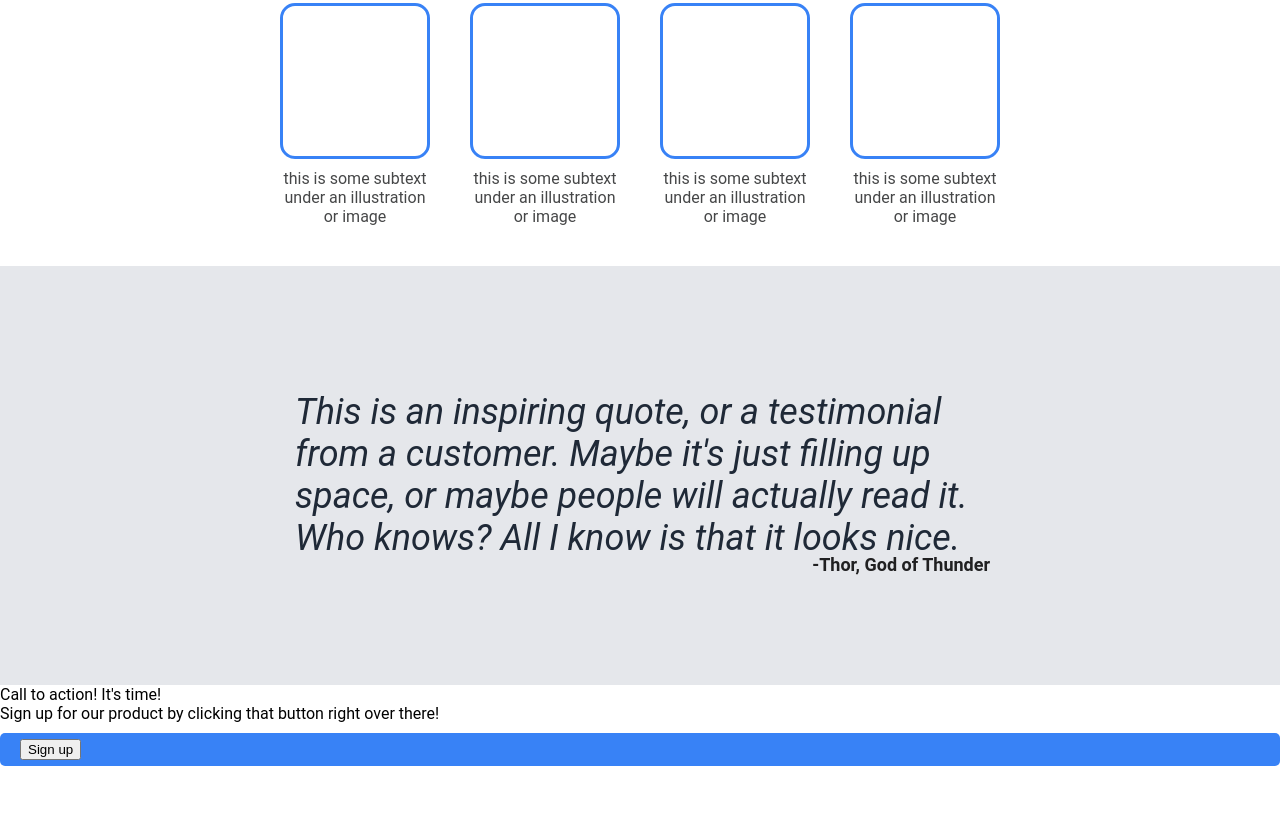
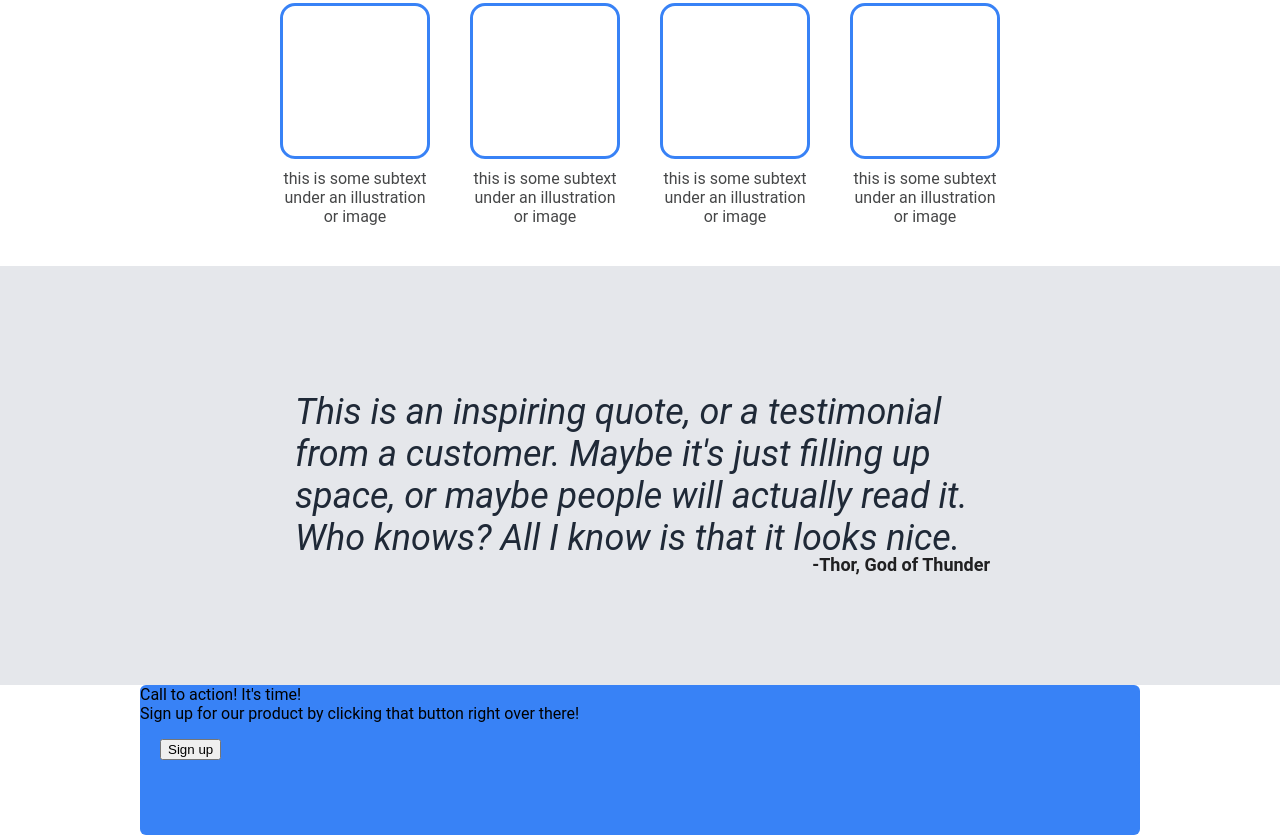
Before and after one commit to TheCyanNerd/odin-landing-page, a plain HTML site: page index.html in a window 1280 px wide. Shown: the part 605-1440 px from the top of the page. Before the commit the page ends 1381 px from the top, so only its background shows below. Drawn offline with Linux system fonts and the light colour scheme.

Commit message:
Centered and sized action dialog

```diff
--- a/style.css
+++ b/style.css
@@ -160,3 +160,17 @@ body {
     margin: -10px 0;
     align-self: flex-end;
 }
+
+
+.action {
+    display: flex;
+    justify-content: center;
+    align-items: center;
+}
+
+.action-box {
+    background-color: #3882F6;
+    width: 1000px;
+    height: 150px;
+    border-radius: 6px;
+}
```
